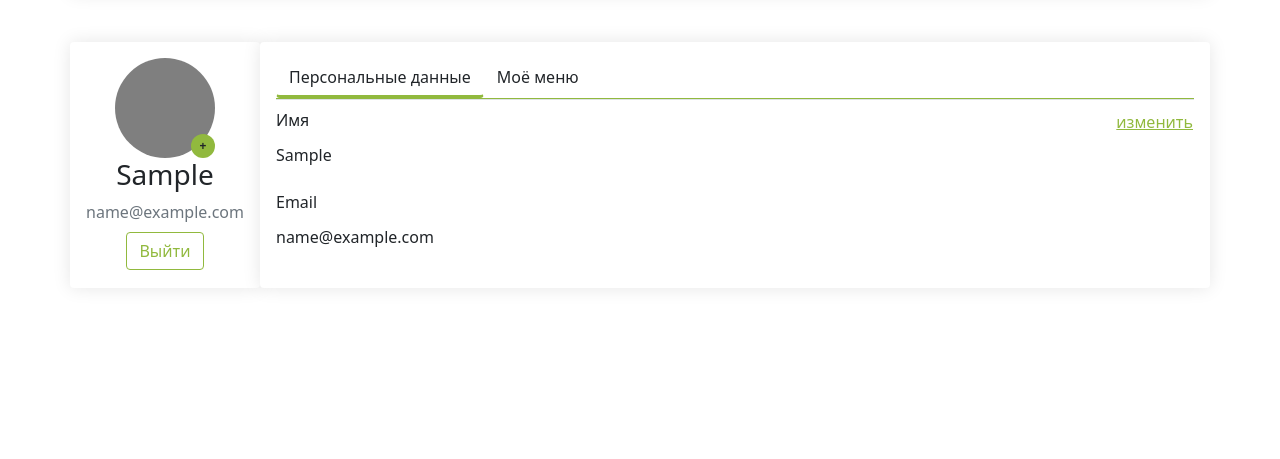
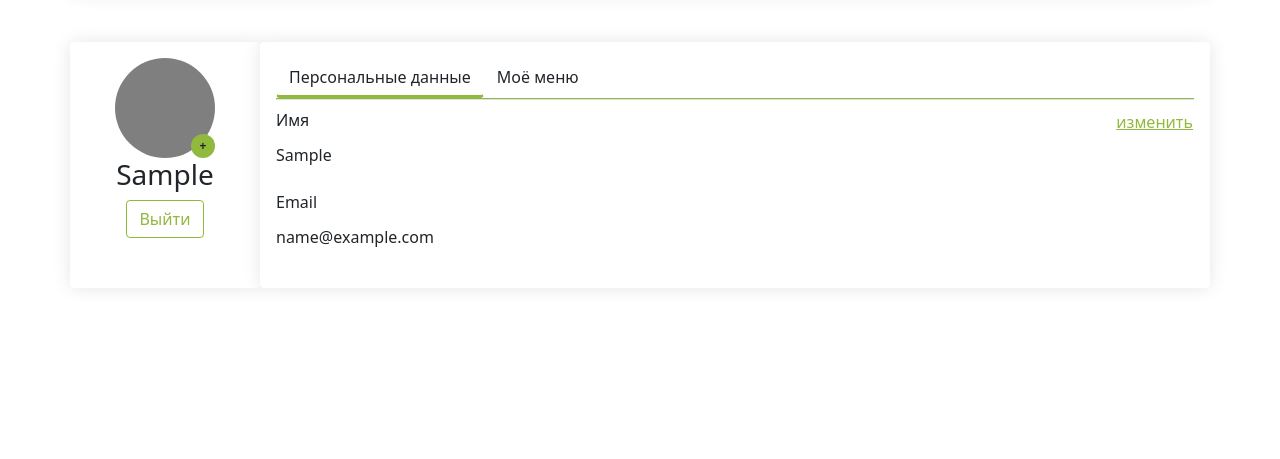
Before and after one commit to Ann2004/food-plan, a Django app: page /lk/ in a window 1280 px wide. Shown: the part 201-660 px from the top of the page. Run offline with Django 5.2, Linux system fonts and the light colour scheme; the visitor is signed in with stand-in values (Sample User, id 1).

Commit message:
Update lk.html

```diff
--- a/core/templates/lk.html
+++ b/core/templates/lk.html
@@ -31,7 +31,6 @@
                                     class="link-dark text-decoration-none align-middle">+</a></span>
                         </div>
                         <h3 class="card-title text-center">{{ request.user.first_name|default:request.user.username }}</h3>
-                        <p class="text-center text-muted mb-2">{{ request.user.email }}</p>
                         <div class="d-block">
                             <form method="post" action="{% url 'logout' %}">
                                 {% csrf_token %}
```
